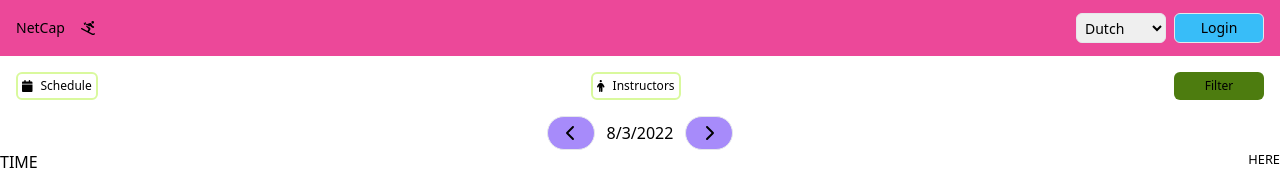
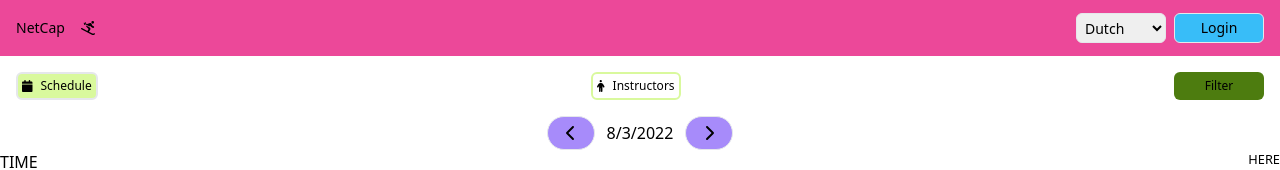
Before and after one commit to alohacyclist/frontend-netcap, a React (Create React App) app: page /results in a window 1280 px wide. Shown: the top 170 px of the page. Built offline with nearby package versions, Linux system fonts and the light colour scheme; grey boxes are pictures that could not be loaded.

Commit message:
add selected top-btn color logic

```diff
--- a/src/components/Elements/TopButtons.jsx
+++ b/src/components/Elements/TopButtons.jsx
@@ -1,21 +1,31 @@
 import { FontAwesomeIcon } from "@fortawesome/react-fontawesome";
 import { faCalendar, faPerson } from "@fortawesome/free-solid-svg-icons";
+import { useState } from "react";
 
 
 export function TopButtons({topLeftButtonText, topCenterButtonText, topRightButtonText, switchResults, openFilter, setOpenFilter}) {
+  const [selected, setSelected] = useState(true)
 
   return (
     <span className="flex justify-between w-screen">
         <button
-        className="m-4 border-2 border-lime-200 px-1 text-xs py-1 rounded-md"
-        onClick={() => switchResults(topLeftButtonText)}
+        className={`m-4 border-2 ${selected && 'bg-lime-200'}  px-1 text-xs py-1 rounded-md`}
+        disabled={selected}
+        onClick={() => {
+          setSelected(!selected)
+          switchResults(topLeftButtonText)
+        }}
         >
             <FontAwesomeIcon icon={faCalendar} className='mr-2'/>
             {topLeftButtonText}
         </button>
         <button
-        className="m-4 border-2 border-lime-200 rounded-md px-1 text-xs py-1"
-        onClick={() => switchResults(topCenterButtonText)}
+        className={`m-4 border-2 ${!selected ? 'bg-lime-200' : 'border-lime-200'} px-1 text-xs py-1 rounded-md`}
+        disabled={!selected}
+        onClick={() => {
+          setSelected(!selected)
+          switchResults(topCenterButtonText)
+        }}
         >
             <FontAwesomeIcon icon={faPerson} className='mr-2'/>
             {topCenterButtonText}
```
